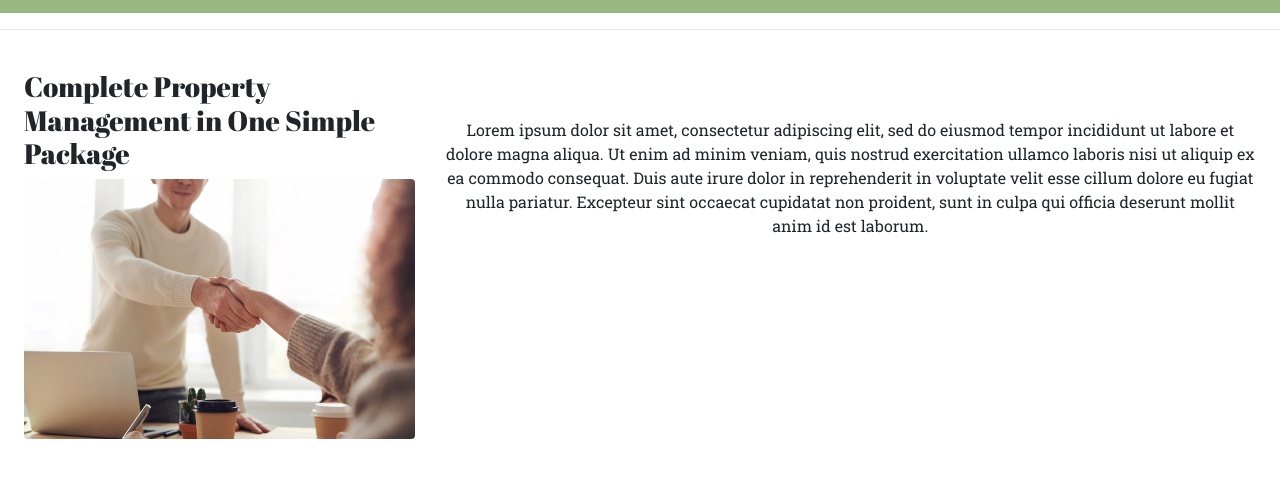
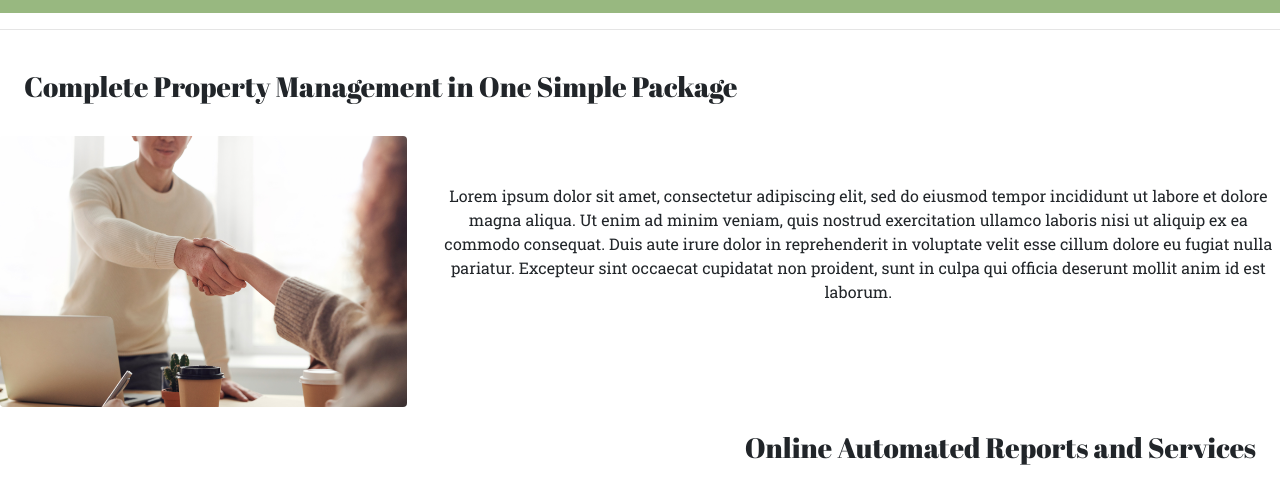
Before and after one commit to NikoIcardo/Star-Property-Management, a React (Create React App) app in the folder client/: page /OurServices in a window 1280 px wide. Shown: the part 417-908 px from the top of the page. Built offline with nearby package versions, Linux system fonts and the light colour scheme.

Commit message:
Change OurServiceRow Component Layout to be more appealing.

```diff
--- a/client/src/components/layout/OurServiceRow.js
+++ b/client/src/components/layout/OurServiceRow.js
@@ -1,10 +1,15 @@
-import React from 'react';
+import React, { Fragment } from 'react';
 
 const OurServiceRow = ({ row }) => {
   return (
+    <Fragment>
       <div className="row p-4">
+        <div className={`col-12 ${row.alignment === 'right' && 'text-right'}`}>
+          <h3>{row.header}</h3>
+        </div>
+      </div>
+      <div className="row">
         <div className={`col-4 ${row.alignment === 'right' && 'order-last'}`}>
-        <h3>{row.header}</h3>
           <img
             className="img-fluid"
             src={row.img.path}
@@ -17,6 +22,7 @@ const OurServiceRow = ({ row }) => {
         </div>
         <hr />
       </div>
+    </Fragment>
   );
 };
 
```
Lines whose indentation alone changed are shown as unchanged.
